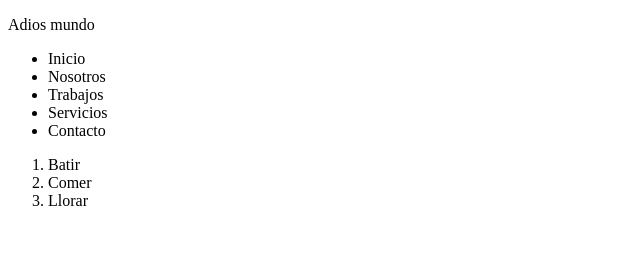
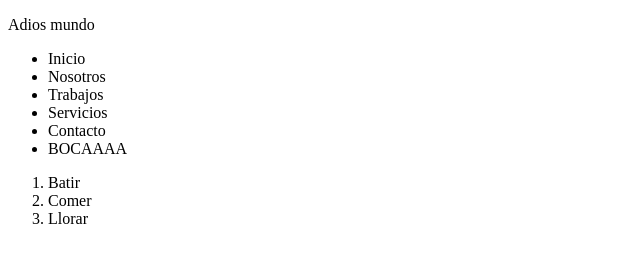
Before and after one commit to JuanJoseParodi/prueba, a plain HTML site: page index.html in a window 1280 px wide. Shown: the whole page, without its empty margins (0-640 px from the left). Drawn offline with Linux system fonts and the light colour scheme.

Commit message:
hice otra lista

```diff
--- a/index.html
+++ b/index.html
@@ -19,6 +19,7 @@
      <li>Trabajos</li>
      <li>Servicios</li>
      <li>Contacto</li>
+     <li>BOCAAAA</li>
  </ul>
 
     <!--  Lista ordenada -->
```
